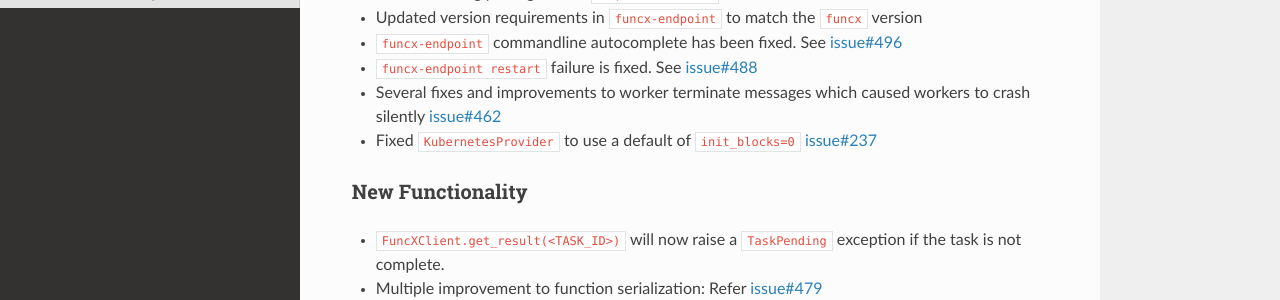
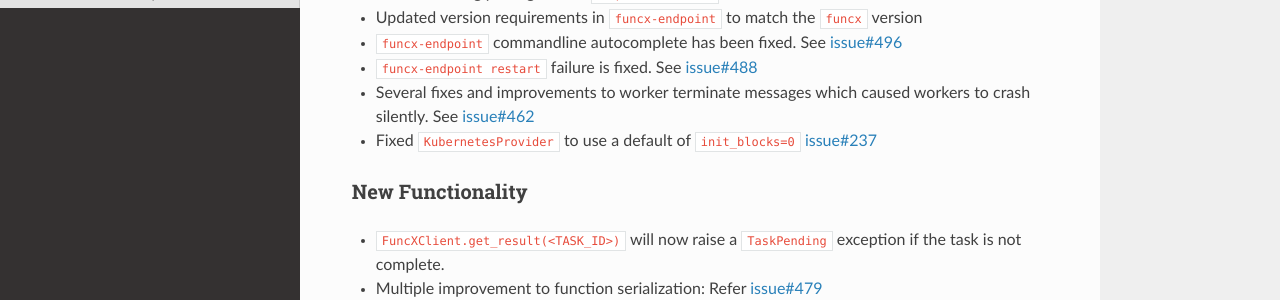
Before and after one commit to globus/globus-compute, a Sphinx documentation site: the page built from docs/changelog.rst, in a window 1280 px wide and 900 px high. Shown: the part 453-753 px from the top of the window. Built offline with Sphinx 7.4.7 and the Read the Docs theme 2.0.0, drawn with Linux system fonts in a browser that asks for light colours.

Commit message:
Update docs/changelog.rst

```diff
--- a/docs/changelog.rst
+++ b/docs/changelog.rst
@@ -24,7 +24,7 @@ Bug Fixes
 
 * ``funcx-endpoint restart`` failure is fixed. See `issue#488 <https://github.com/funcx-faas/funcX/issues/488>`_
 
-* Several fixes and improvements to worker terminate messages which caused workers to crash silently `issue#462 <https://github.com/funcx-faas/funcX/pull/462>`_
+* Several fixes and improvements to worker terminate messages which caused workers to crash silently. See `issue#462 <https://github.com/funcx-faas/funcX/pull/462>`_
 
 * Fixed ``KubernetesProvider`` to use a default of ``init_blocks=0`` `issue#237 <https://github.com/funcx-faas/funcX/issues/237>`_
 
```
